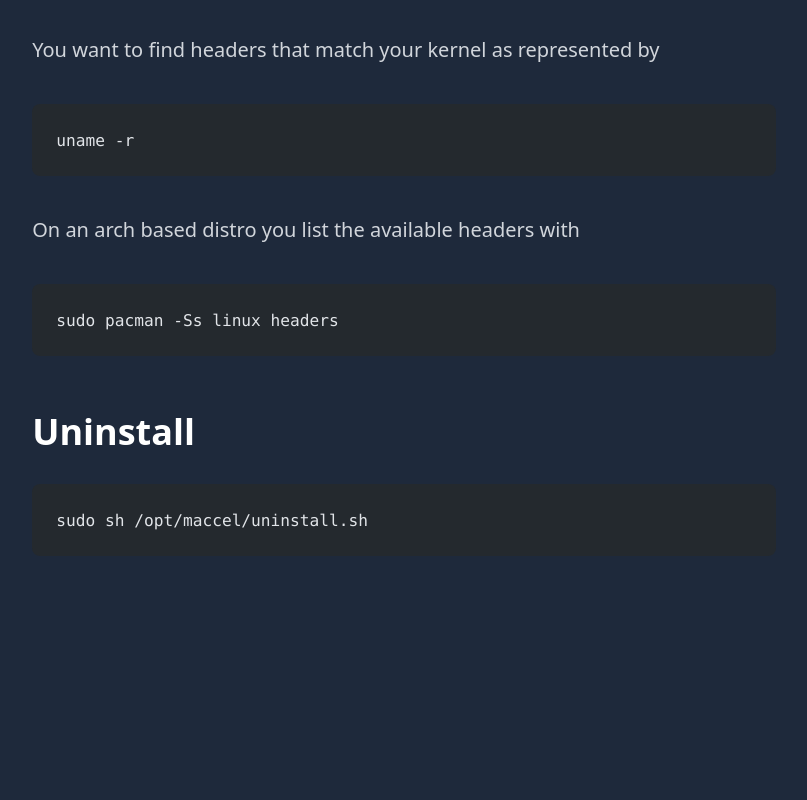
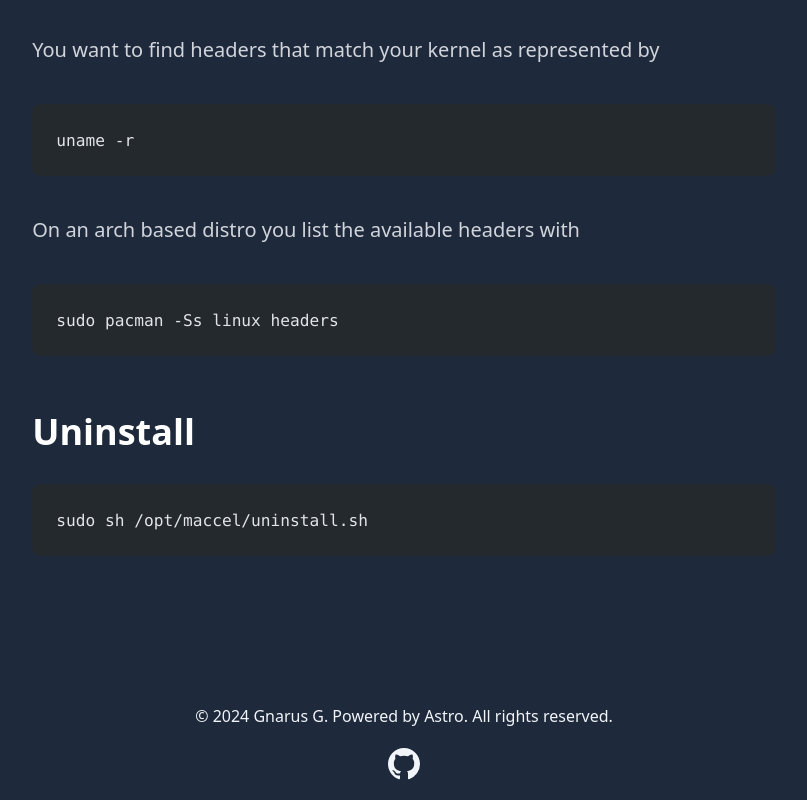
Before and after one commit to Gnarus-G/maccel, an Astro site in the folder site/: page / in a window 1280 px wide. Shown: the part 4674-5474 px from the top of the page, without its empty margins (236-1043 px from the left). Before the commit the page ends 5358 px from the top, so only its background shows below. Built offline with nearby package versions, Linux system fonts and the light colour scheme; Astro itself is replaced by a stand-in of ours; code samples lack their colours.

Commit message:
feat: site footer

```diff
--- /dev/null
+++ b/site/src/components/Footer.astro
@@ -0,0 +1,20 @@
+---
+const today = new Date();
+---
+
+<footer class="flex flex-col gap-5 items-center p-5 text-slate-100">
+  <p>
+    &copy; {today.getFullYear()} Gnarus G. Powered by <a href="https://astro.build" target="_blank">Astro</a>. All rights reserved.
+  </p>
+	<div class="flex justify-center">
+		<a class="hover:text-slate-500" href="https://github.com/Gnarus-G" target="_blank">
+			<span class="sr-only">Go to my github</span>
+			<svg viewBox="0 0 16 16" aria-hidden="true" width="32" height="32" astro-icon="social/github"
+				><path
+					fill="currentColor"
+					d="M8 0C3.58 0 0 3.58 0 8c0 3.54 2.29 6.53 5.47 7.59.4.07.55-.17.55-.38 0-.19-.01-.82-.01-1.49-2.01.37-2.53-.49-2.69-.94-.09-.23-.48-.94-.82-1.13-.28-.15-.68-.52-.01-.53.63-.01 1.08.58 1.23.82.72 1.21 1.87.87 2.33.66.07-.52.28-.87.51-1.07-1.78-.2-3.64-.89-3.64-3.95 0-.87.31-1.59.82-2.15-.08-.2-.36-1.02.08-2.12 0 0 .67-.21 2.2.82.64-.18 1.32-.27 2-.27.68 0 1.36.09 2 .27 1.53-1.04 2.2-.82 2.2-.82.44 1.1.16 1.92.08 2.12.51.56.82 1.27.82 2.15 0 3.07-1.87 3.75-3.65 3.95.29.25.54.73.54 1.48 0 1.07-.01 1.93-.01 2.2 0 .21.15.46.55.38A8.012 8.012 0 0 0 16 8c0-4.42-3.58-8-8-8z"
+				></path></svg
+			>
+		</a>
+	</div>
+</footer>
--- a/site/src/layouts/Layout.astro
+++ b/site/src/layouts/Layout.astro
@@ -1,4 +1,5 @@
 ---
+import Footer from "../components/Footer.astro"
 interface Props {
 	title: string;
 }
@@ -18,6 +19,7 @@ const { title } = Astro.props;
 	</head>
 	<body class="bg-slate-800">
 		<slot />
+    <Footer/>
 	</body>
 </html>
 <style is:global>
```
